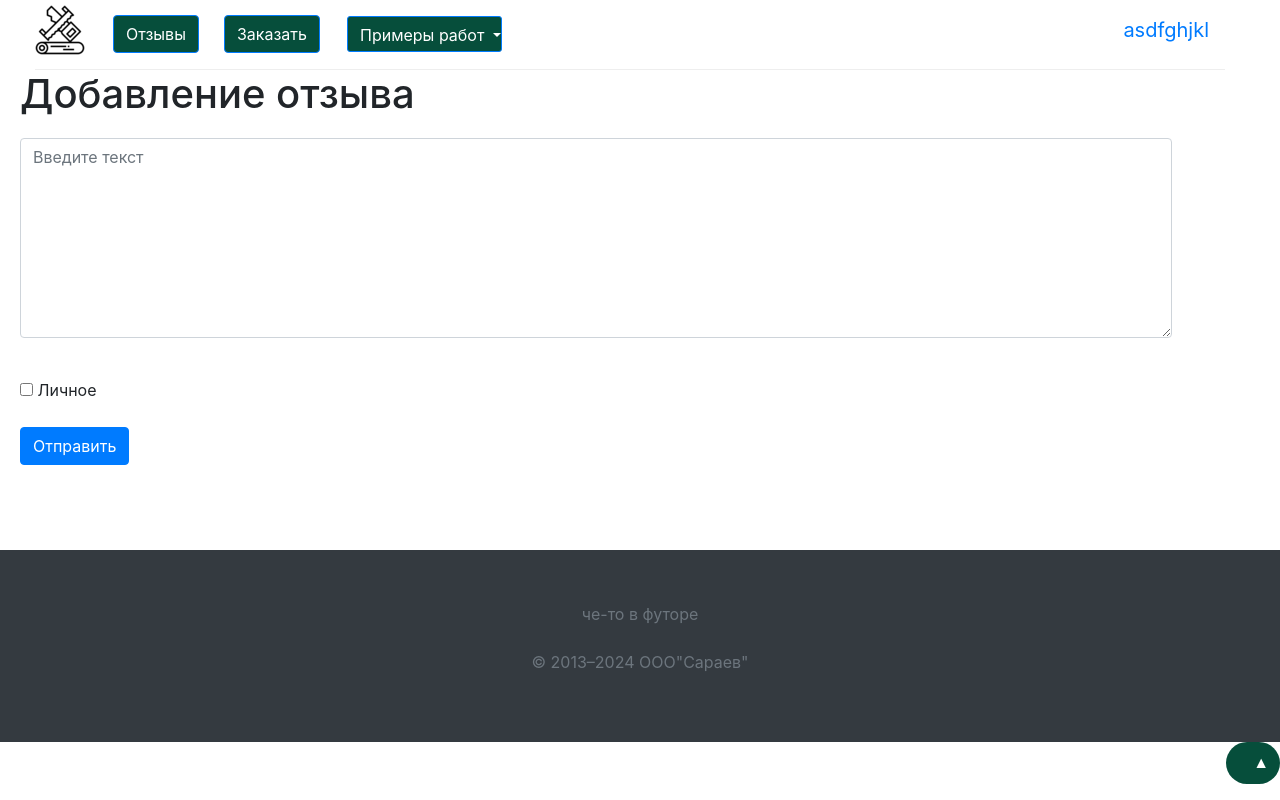
After one commit to Tankolom-X/web_project, a Flask app: page /create_feedback in a window 1280 px wide. The commit adds this page. Run offline with Flask 3, Linux system fonts and the light colour scheme; a user stored in the database is signed in; some libraries are stand-ins or nearby versions.

Commit message:
feedback, revision

```diff
--- a/app.py
+++ b/app.py
@@ -1,10 +1,12 @@
 import datetime
-from flask_login import LoginManager, login_user, login_required, logout_user
-from flask import Flask, render_template, redirect, session, make_response
+from flask_login import LoginManager, login_user, login_required, logout_user, current_user
+from flask import Flask, render_template, redirect, session, make_response, abort, request
 from data import db_session
 from data.users import User
+from data.news import News
 from forms.user import RegisterForm
 from forms.loginform import LoginForm
+from forms.news import NewsForm
 
 app = Flask(__name__)
 app.config['SECRET_KEY'] = 'yandexlyceum_secret_key'
@@ -114,7 +116,79 @@ def order():
 
 @app.route('/reviews')
 def reviews():
-    return render_template('reviews.html')
+    db_sess = db_session.create_session()
+    news = db_sess.query(News).filter(News.is_private != True)
+    import locale
+    locale.setlocale(
+        category=locale.LC_ALL,
+        locale="Russian"
+    )
+    data = datetime.date.today().strftime("%B %d, %Y")
+    return render_template('reviews.html', news=news, data=data)
+
+
+@app.route('/create_feedback', methods=['GET', 'POST'])
+@login_required
+def add_news():
+    form = NewsForm()
+    if form.validate_on_submit():
+        db_sess = db_session.create_session()
+        news = News()
+        news.content = form.content.data
+        news.is_private = form.is_private.data
+        current_user.news.append(news)
+        db_sess.merge(current_user)
+        db_sess.commit()
+        return redirect('/reviews')
+    return render_template('create_feedback.html', title='Добавление новости',
+                           form=form)
+
+
+@app.route('/create_feedback/<int:id>', methods=['GET', 'POST'])
+@login_required
+def edit_news(id):
+    form = NewsForm()
+    if request.method == "GET":
+        db_sess = db_session.create_session()
+        news = db_sess.query(News).filter(News.id == id,
+                                          News.user == current_user
+                                          ).first()
+        if news:
+            form.content.data = news.content
+            form.is_private.data = news.is_private
+        else:
+            abort(404)
+    if form.validate_on_submit():
+        db_sess = db_session.create_session()
+        news = db_sess.query(News).filter(News.id == id,
+                                          News.user == current_user
+                                          ).first()
+        if news:
+            news.content = form.content.data
+            news.is_private = form.is_private.data
+            db_sess.commit()
+            return redirect('/reviews')
+        else:
+            abort(404)
+    return render_template('create_feedback.html',
+                           title='Редактирование новости',
+                           form=form
+                           )
+
+
+@app.route('/create_feedback_delete/<int:id>', methods=['GET', 'POST'])
+@login_required
+def news_delete(id):
+    db_sess = db_session.create_session()
+    news = db_sess.query(News).filter(News.id == id,
+                                      News.user == current_user
+                                      ).first()
+    if news:
+        db_sess.delete(news)
+        db_sess.commit()
+    else:
+        abort(404)
+    return redirect('/reviews')
 
 
 @login_manager.user_loader
--- a/data/news.py
+++ b/data/news.py
@@ -10,10 +10,9 @@ class News(SqlAlchemyBase):
 
     id = sqlalchemy.Column(sqlalchemy.Integer,
                            primary_key=True, autoincrement=True)
-    title = sqlalchemy.Column(sqlalchemy.String, nullable=True)
     content = sqlalchemy.Column(sqlalchemy.String, nullable=True)
     created_date = sqlalchemy.Column(sqlalchemy.DateTime,
-                                     default=datetime.datetime.now)
+                                     default=datetime.datetime.now())
     is_private = sqlalchemy.Column(sqlalchemy.Boolean, default=True)
 
     user_id = sqlalchemy.Column(sqlalchemy.Integer,
--- a/data/users.py
+++ b/data/users.py
@@ -19,7 +19,6 @@ class User(SqlAlchemyBase, UserMixin):
     hashed_password = sqlalchemy.Column(sqlalchemy.String, nullable=True)
     created_date = sqlalchemy.Column(sqlalchemy.DateTime,
                                      default=datetime.datetime.now)
-
     news = orm.relationship("News", back_populates='user')
 
     def set_password(self, password):
--- /dev/null
+++ b/forms/news.py
@@ -0,0 +1,10 @@
+from flask_wtf import FlaskForm
+from wtforms import StringField, TextAreaField
+from wtforms import BooleanField, SubmitField
+from wtforms.validators import DataRequired
+
+
+class NewsForm(FlaskForm):
+    content = TextAreaField("Содержание")
+    is_private = BooleanField("Личное")
+    submit = SubmitField('Отправить')
--- a/forms/user.py
+++ b/forms/user.py
@@ -9,4 +9,4 @@ class RegisterForm(FlaskForm):
     password_again = PasswordField('Повторите пароль', validators=[DataRequired()])
     name = StringField('Имя пользователя', validators=[DataRequired()])
     about = TextAreaField("Немного о себе")
-    submit = SubmitField('Войти')
+    submit = SubmitField('Зарегестрироваться')
--- a/templates/base.html
+++ b/templates/base.html
@@ -8,65 +8,105 @@
           integrity="sha384-Vkoo8x4CGsO3+Hhxv8T/Q5PaXtkKtu6ug5TOeNV6gBiFeWPGFN9MuhOf23Q9Ifjh"
           crossorigin="anonymous">
     <title>{{title}}</title>
+    <style>
+    .top {
+  text-decoration: none;
+  padding: 10px;
+  font-family: sans-serif;
+  color: #fff;
+  background: #000;
+  border-radius: 100px;
+}
+    .page-header {
+    padding-bottom: 9px;
+    margin: 0 40px 0 20px;
+    border-bottom: 1px solid #eee;
+    display: flex;
+    align-items: center;
+    justify-content: space-between;
+}
+
+
+
+
+    </style>
 </head>
 <body>
 <header>
-    <nav class="navbar navbar-light bg-light">
-        <ul class="nav col-12 col-lg-auto me-lg-auto mb-2 justify-content-center mb-md-0">
-            <li><a class="navbar-brand bs-light" href="index"><img
-                    src="static/free-icon-silhouette-12771916 (2).png"></a></li>
-            <li>
-                <div class="dropdown" style="margin-top:6px;">
-                    <button class="btn btn-secondary dropdown-toggle" type="button"
-                            data-bs-toggle="dropdown" aria-expanded="false" style="background:#064E3B">
+    <div class="container-fluid">
+        <div class="page-header">
+            <div class="btn-group">
+                <a class="navbar-brand bs-light" href="index"><img
+                        src="static/free-icon-woodworking-4481907 (1).png"></a>
+                <a class="btn btn-link" href="reviews">
+                    <button type="button" class="btn btn-outline-primary"
+                            style="background:#064E3B; color:#ffffff;margin-top:8px;">
+                        Отзывы
+                    </button>
+                </a>
+                <a class="btn btn-link" href="order">
+                    <button type="button" class="btn btn-outline-primary"
+                            style="background:#064E3B; color:#ffffff;margin-top:8px;">Заказать
+                    </button>
+                </a>
+                <div class="btn-group" style="margin-top:8px;">
+                    <button class="btn btn-outline-primary dropdown-toggle" type="button"
+                            data-bs-toggle="dropdown" aria-expanded="false"
+                            style="background:#064E3B;width:155px;height:36px;margin: 8px 40px 0 15px;border-radius:3px;color:white;">
                         Примеры работ
                     </button>
                     <ul class="dropdown-menu dropdown-menu-dark">
-                        <li><a class="dropdown-item active" href="doords">Двери</a></li>
+                        <li><a class="dropdown-item active" href="doors">Двери</a></li>
                         <li><a class="dropdown-item" href="stairs">Лестницы</a></li>
                         <li><a class="dropdown-item" href="bar">Барное</a></li>
                         <li><a class="dropdown-item" href="furniture">Мебель</a></li>
                         <li><a class="dropdown-item" href="usual">Другое</a></li>
                     </ul>
                 </div>
-            </li>
-
-            <li><a class="btn btn-link" href="order">
-                <button type="button" class="btn btn-outline-primary" style="background:#064E3B; color:#ffffff">Заказать</button>
-            </a></li>
-            <li><a class="btn btn-link" href="reviews">
-                <button type="button" class="btn btn-outline-primary" style="background:#064E3B; color:#ffffff">Отзывы</button>
-            </a></li>
-        </ul>
-
+            </div>
             {% if current_user.is_authenticated %}
             <a class="navbar-brand" href="/logout">{{ current_user.name }}</a>
             {% else %}
-        <p>
-            <a class="btn btn-primary"  style="background:#65A30D; color:#ffffff" href="/register">Зарегистрироваться</a>
+            <p style="margin-top:8px;">
+                <a class="btn btn-primary" style="background:#65A30D; color:#ffffff"
+                   href="/register">Зарегистрироваться</a>
                 <a class="btn btn-success" style="background:059669; color:#ffffff" href="/login">Войти</a>
             </p>
             {% endif %}
-    </nav>
+        </div>
+    </div>
+    <div class="position-fixed bottom-0 end-0 mb-3 me-3 bd-mode-toggle" style="position: absolute; bottom:0; right:0;">
 
+        <a href="#"><button class="btn btn-bd-primary py-2 d-flex"
+              type="button"
+              aria-expanded="false"
+              style="text-decoration: none;
+  padding: 10px;
+  font-family: sans-serif;
+  color: #fff;
+  background:  #064E3B;
+  border-radius: 100px;">
+        <svg class="bi my-1 theme-icon-active" width="1em" height="1em"><use href="#circle-half"></use></svg>
+        <span class="visually-hidden" id="bd-theme-text">▲</span>
+      </button></a>
+    </div>
 
 </header>
 <!-- Begin page content -->
-<main role="main">
+<main role="main" style="min-height: 60vh;">
     {% block content %}
     {% endblock %}
 </main>
 
 <!-- FOOTER -->
 
-<footer class="container-fluid">
+<footer class="footer mt-auto">
     <div class="bg-dark text-secondary px-4 py-5 text-center">
         <div class="py-1">
             <div class="col-lg-6 mx-auto">
                 <p class="fs-5 mb-4">че-то в футоре</p>
                 <div class="d-grid gap-2 d-sm-flex justify-content-sm-center">
-                            <p class="float-end"><a href="#">Вернуться</a></p>
-                            <p>&copy; 2013–2024 ООО"Сараев" &middot; <a href="#">Privacy</a> &middot; <a href="#">Terms</a></p>
+                    <p>&copy; 2013–2024 ООО"Сараев"</p>
                 </div>
             </div>
         </div>
--- /dev/null
+++ b/templates/create_feedback.html
@@ -0,0 +1,19 @@
+{% extends "base.html" %}
+
+{% block content %}
+<h1 style="margin-left:20px;">Добавление отзыва</h1>
+<form action="" method="post">
+    {{ form.hidden_tag() }}
+    <p>
+        {{ form.content(class="form-control",style="margin: 20px 0 0 20px;width:90%;height:200px;", placeholder="Введите текст") }}<br>
+        {% for error in form.content.errors %}
+            <p content="alert alert-danger" role="alert">
+                {{ error }}
+            </p>
+        {% endfor %}
+    </p>
+    <p>{{ form.is_private(style="margin-left:20px;") }} {{ form.is_private.label }}</p>
+    <p>{{ form.submit(type="submit", class="btn btn-primary", style="margin: 1px 0 0 20px;") }}</p>
+    {{message}}
+</form>
+{% endblock %}
```
Also changed, not shown: static/css/style.css (added, +18 -0 lines), static/js/back.js (added, +18 -0 lines), templates/index.html (+15 -7 lines), templates/reviews.html (+43 -1 lines), db/blogs.db, static/free-icon-silhouette-12771916 (1).png (deleted), static/free-icon-silhouette-12771916 (2).png (deleted), static/free-icon-silhouette-12771916.png (deleted), static/free-icon-woodworking-4481907 (1).png (added), static/sosna2.jpg (added), static/worker (1).png (added), static/Безымянный.png (added). Lines whose indentation alone changed are shown as unchanged.
